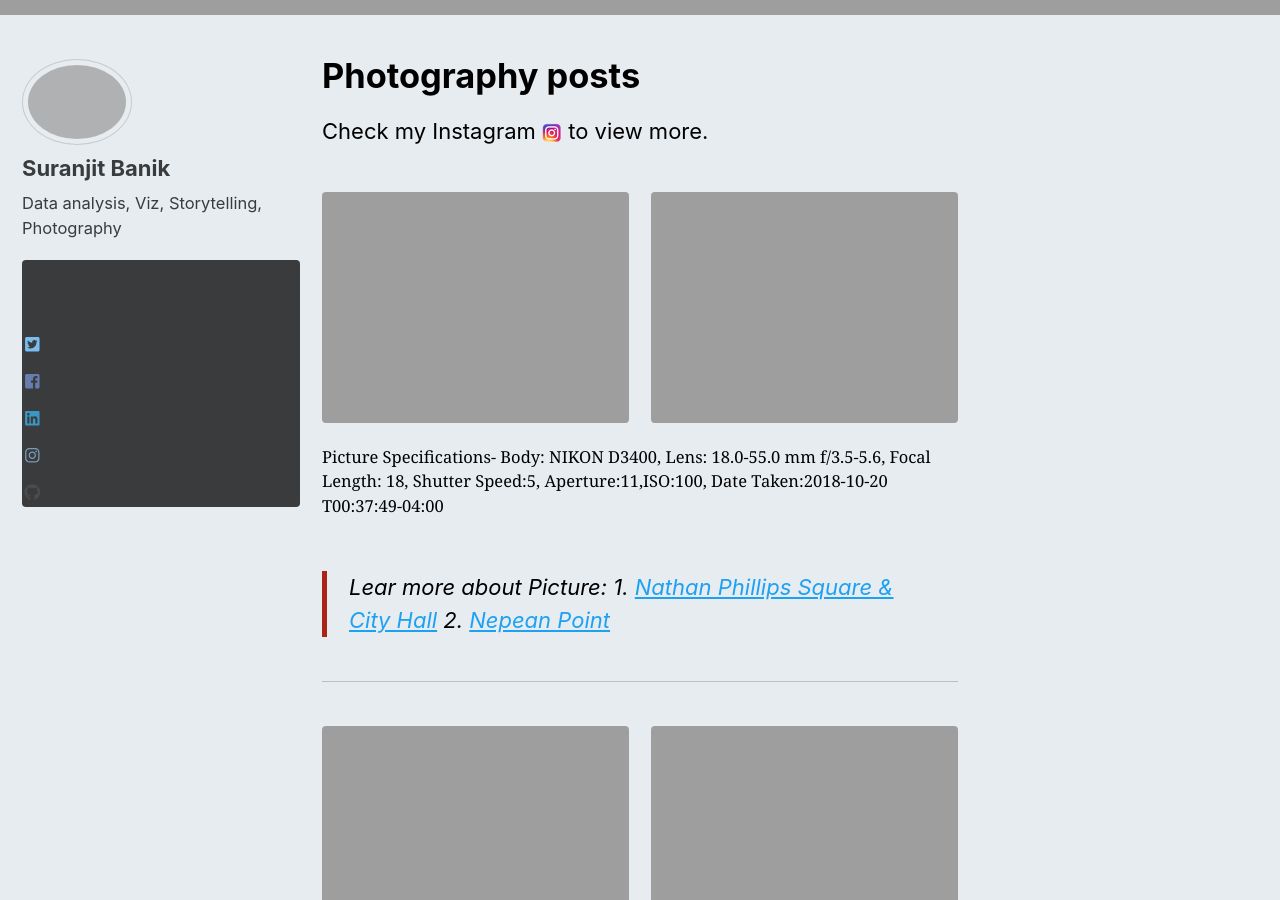
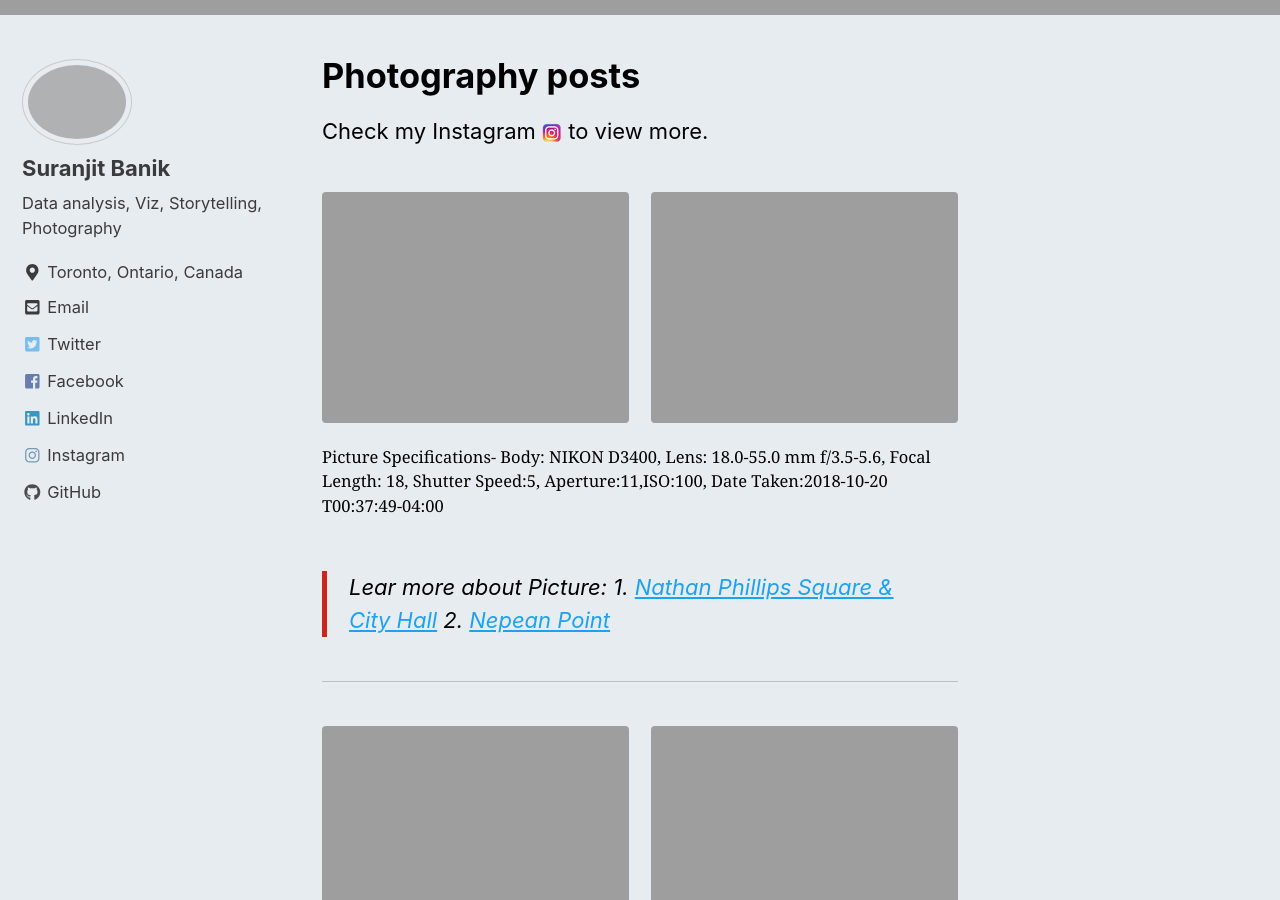
Before and after one commit to mastermindLAB/mastermindLAB.github.io, a Jekyll site: the page built from _pages/photography.md, in a window 1280 px wide and 900 px high, scrolled down 1045 px. Built offline with Jekyll 4.4.1, drawn with Linux system fonts in a browser that asks for light colours; nearby versions of some CDN libraries; comment, search, counter and statistics services are not loaded.

Commit message:
comments

```diff
--- a/_sass/minimal-mistakes/_sidebar.scss
+++ b/_sass/minimal-mistakes/_sidebar.scss
@@ -200,7 +200,7 @@
   list-style-type: none;
   border: 1px solid $border-color;
   border-radius: $border-radius;
-  background: $background-color;
+  background: $text-color;
   z-index: -1;
   box-shadow: 0 2px 4px 0 rgba(#000, 0.16), 0 2px 10px 0 rgba(#000, 0.12);
   cursor: default;
@@ -215,7 +215,7 @@
     margin: 0;
     padding: 0;
     border: 0;
-    background: black;
+    background: transparent;
     box-shadow: none;
   }
 
--- a/_sass/minimal-mistakes/skins/_contrast.scss
+++ b/_sass/minimal-mistakes/skins/_contrast.scss
@@ -6,7 +6,7 @@
 $background-color: #E6ECF0 !default;
 $text-color: #000 !default;
 $muted-text-color: $text-color !default;
-$primary-color: #AA2319 !default;
+$primary-color: #CA261A !default;
 $border-color: mix(#fff, $text-color, 75%) !default;
 $footer-background-color: #CA261A !default;
 $link-color: #1DA1F2 !default;
```
